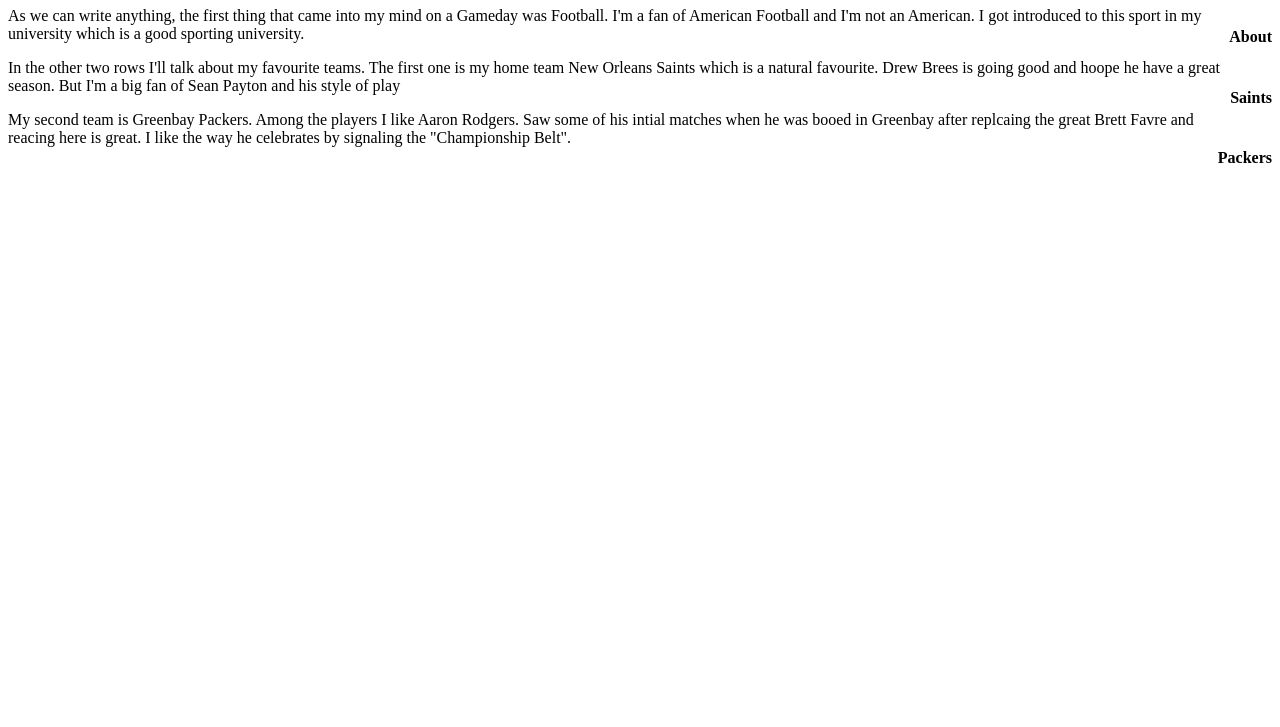
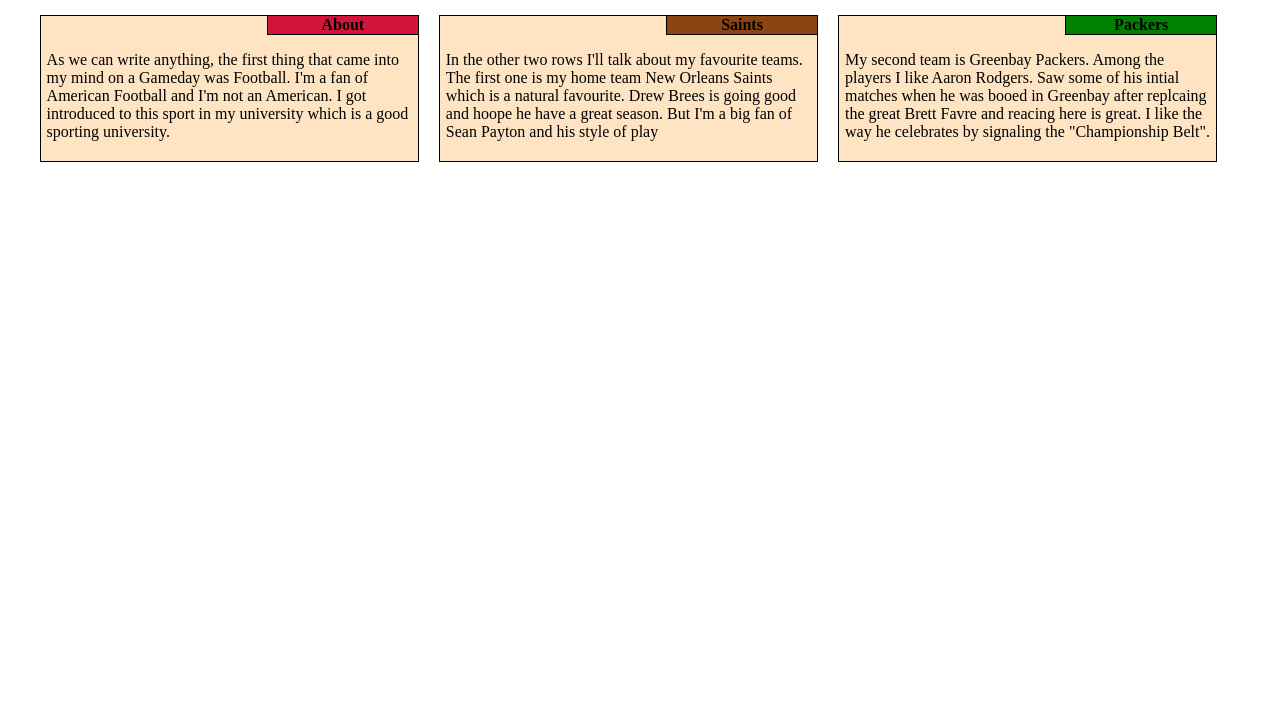
Before and after one commit to rahulrkotha/coursera-test, a plain HTML site: page week2/index.html in a window 1280 px wide. Shown: the part 73-800 px from the top of the page. Drawn offline with Linux system fonts and the light colour scheme.

Commit message:
Week2 Work

```diff
--- a/week2/css/style.css
+++ b/week2/css/style.css
@@ -1,20 +1,68 @@
+* {
+    	box-sizing: border-box;
+   }
 @media (min-width: 992px){
-
+    div {
+    		float: left;
+    		margin-right: 2.5%;
+    		width: 30%;
+    	}
+    .about {
+    		margin-left: 2.5%;
+    	}
 		}
 		@media (min-width: 768px) and (max-width: 991px){
-
+			div {
+				float: left;
+				margin-right: 2.5%;
+				width: 46.5%;
+			}
+			.about {
+    			margin-left: 2.5%;
+    		}
+    		.packers {
+    			clear: left;
+    			margin-left: 2.5%;
+    			width: 95%;
+    		}
+    		.packers h4 {
+    			margin: 0 0 0 80%;
+        		width: 20%;
+    		}
 		}
 		@media (max-width: 767px){
-
+			div {
+				margin-right: 2.5%;
+				margin-left: 2.5%;
+				width: 95%;
 			}
-h4{
-	position: relative;
-	top: 0px;
-	right: 0px;
-	float: right;
-	clear: both;
 		}
-.container{
+		h1 {
+			text-align: center;
+			margin-bottom: 20px;
+		}
+		div {
  			border:1px solid black;
-	padding: 2px;
+			background-color: #FFE4C4;
+			margin: 10px;
+			clear: right;
 		}
+		div h4 {
+			margin: 0 0 0 60%;
+			border-left: 1px solid black;
+			border-bottom: 1px solid black;
+			text-align: center;
+			width: 40%;
+		}
+		div p {
+    		padding: 0 4px 4px 6px;
+		}
+		#s1 {
+			background-color: #d2143a;
+		}
+		#s2 {
+			background-color: #8B4513;
+		}
+		#s3 {
+			background-color: #008000;
+		}
--- a/week2/index.html
+++ b/week2/index.html
@@ -4,21 +4,90 @@
     <meta charset="UTF-8">
     <title>Coursera</title>
     <link rel="stylesheet" type="text/css" href="css/style.css" media="screen">
+    <style type="text/css">
+    	* {
+    		box-sizing: border-box;
+    	}
+    	@media (min-width: 992px){
+    		div {
+    			 float: left;
+    			 margin-right: 2.5%;
+    			 width: 30%;
+    		}
+    		.about {
+    			margin-left: 2.5%;
+    		}
+
+		}
+		@media (min-width: 768px) and (max-width: 991px){
+			div {
+				float: left;
+				margin-right: 2.5%;
+				width: 46.5%;
+			}
+			.about {
+    			margin-left: 2.5%;
+    		}
+    		.packers {
+    			clear: left;
+    			margin-left: 2.5%;
+    			width: 95%;
+    		}
+    		.packers h4 {
+    			margin: 0 0 0 80%;
+        		width: 20%;
+    		}
+		}
+		@media (max-width: 767px){
+			div {
+				margin-right: 2.5%;
+				margin-left: 2.5%;
+				width: 95%;
+			}
+		}
+		h1 {
+			text-align: center;
+			margin-bottom: 20px;
+		}
+		div {
+ 			border:1px solid black;
+			background-color: #FFE4C4;
+			margin: 10px;
+			clear: right;
+		}
+		div h4 {
+			margin: 0 0 0 60%;
+			border-left: 1px solid black;
+			border-bottom: 1px solid black;
+			text-align: center;
+			width: 40%;
+		}
+		div p {
+    		padding: 0 4px 4px 6px;
+		}
+		#s1 {
+			background-color: #d2143a;
+		}
+		#s2 {
+			background-color: #8B4513;
+		}
+		#s3 {
+			background-color: #008000;
+		}
+    </style>
   </head>
   <body>
   	<h1>Week-Two Assignment</h1>
-  	<div class="Container">
-  	<div class="row">
-  		<h4>About</h4>
+  	<div class="about">
+  		<h4 id="s1">About</h4>
   		<p>As we can write anything, the first thing that came into my mind on a Gameday was Football. I'm a fan of American Football and I'm not an American. I got introduced to this sport in my university which is a good sporting university.</p></div>
-  	<div class="row">
-  		<h4>Saints</h4>
+  	<div class="saints">
+  		<h4 id="s2">Saints</h4>
   		<p>In the other two rows I'll talk about my favourite teams. The first one is my home team New Orleans Saints which is a natural favourite. Drew Brees is going good and hoope he have a great season. But I'm a big fan of Sean Payton and his style of play</p>
   	</div>
-  	<div class="row">
-  		<h4>Packers</h4>
+  	<div class="packers">
+  		<h4 id="s3">Packers</h4>
   		<p>My second team is Greenbay Packers. Among the players I like Aaron Rodgers. Saw some of his intial matches when he was booed in Greenbay after replcaing the great Brett Favre and reacing here is great. I like the way he celebrates by signaling the "Championship Belt". </p>
-  	</div>
   	</div>
   </body>
 </html>
```
Lines whose indentation alone changed are shown as unchanged.
